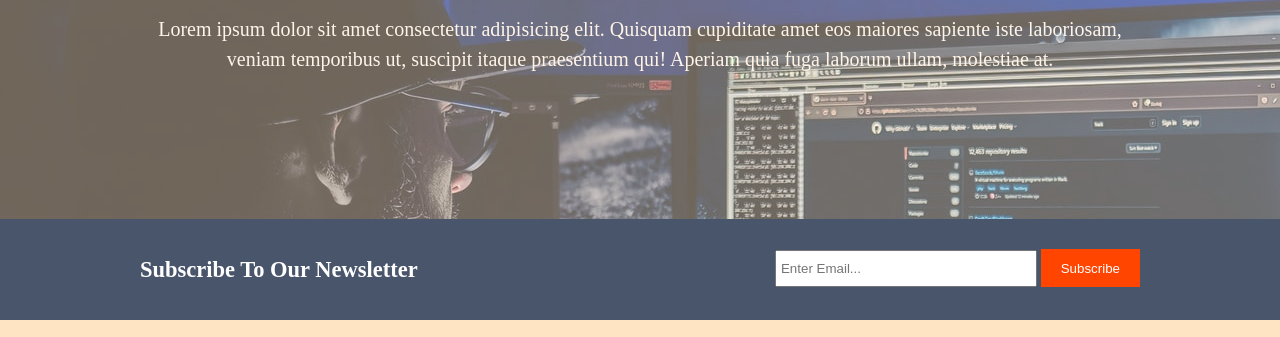
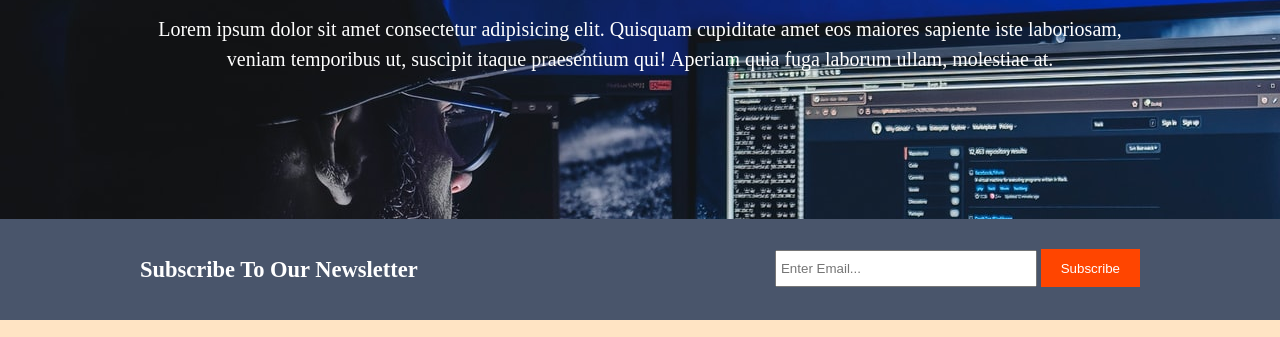
Before and after one commit to cephasminae/portifolio_one, a plain HTML site: page index.html in a window 1280 px wide. Shown: the part 285-622 px from the top of the page. Drawn offline with Linux system fonts and the light colour scheme.

Commit message:
removed showcase background image opacity

```diff
--- a/styles.css
+++ b/styles.css
@@ -89,7 +89,6 @@ header a:hover {
 #showcase {
     min-height: 400px;
     background: url(../images/showcase.jpg) no-repeat;
-    opacity: 60%;
     text-align: center;
     color: rgb(255, 255, 255);
 }
```
